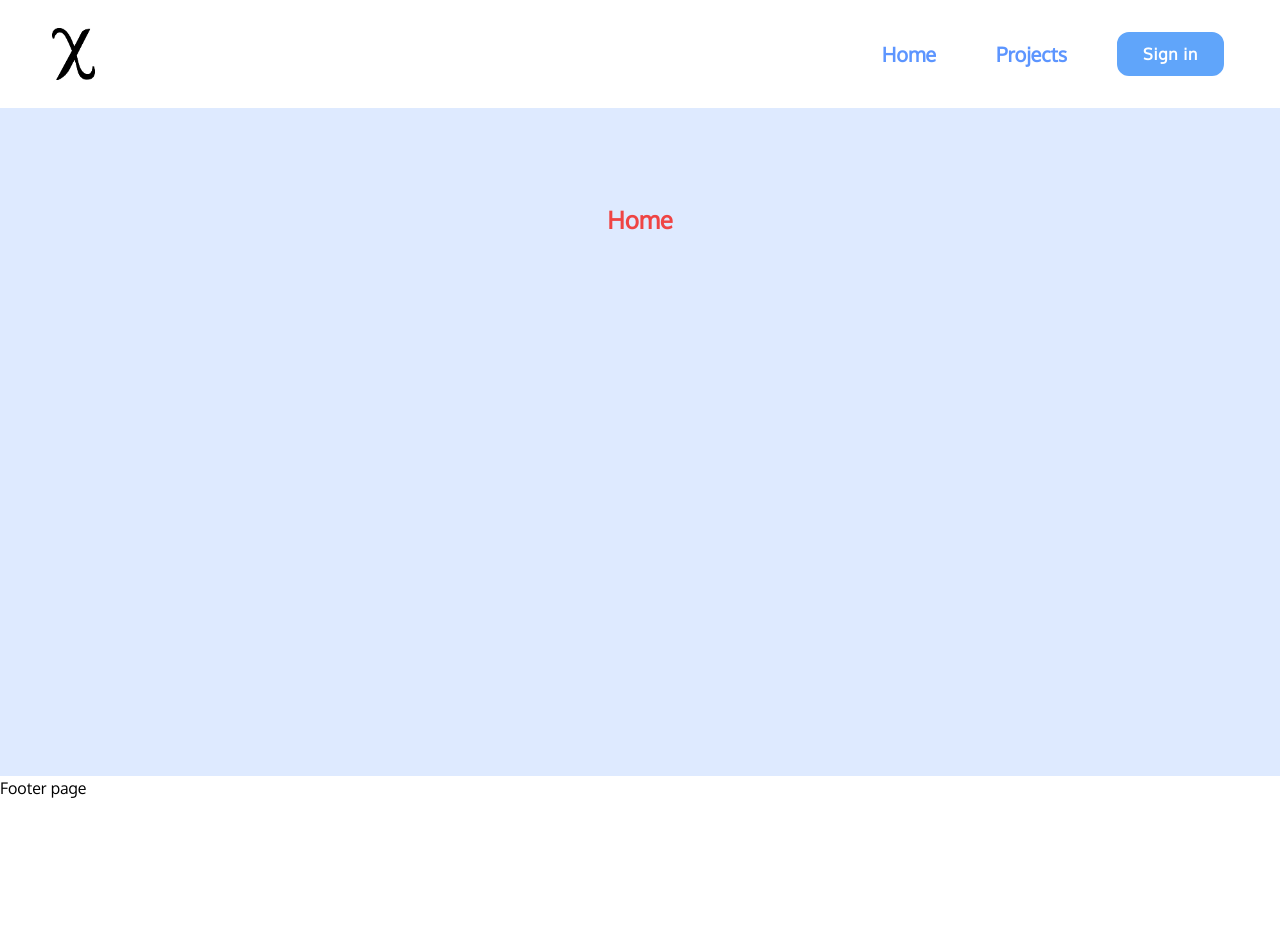
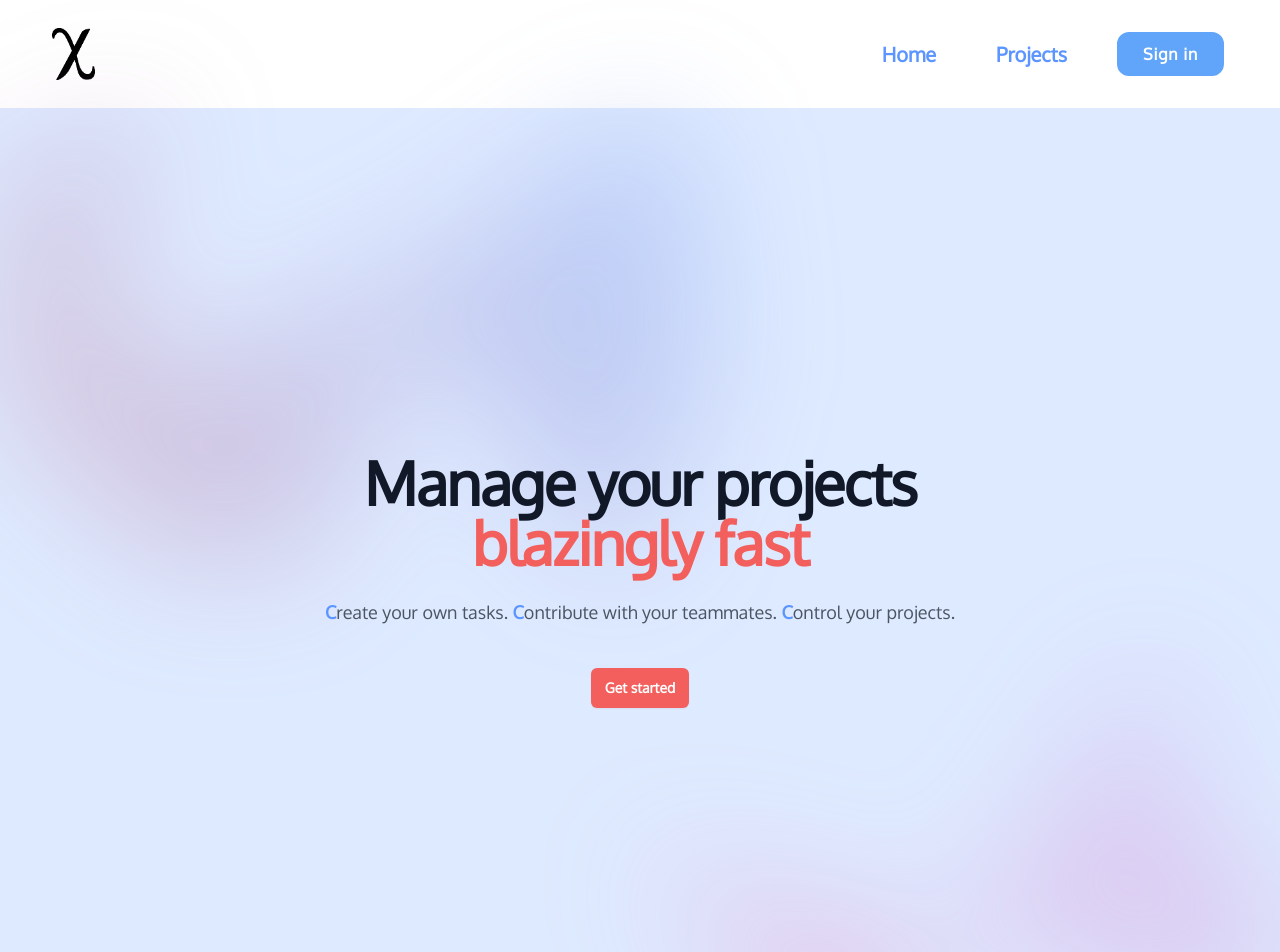
Before and after one commit to danblok/project-roadmaps, a Next.js app in the folder apps/web/: page / in a window 1280 px wide. Shown: the top 952 px of the page. Before the commit the page ends 800 px from the top, so only its background shows below. Built offline with nearby package versions, Linux system fonts and the light colour scheme; no server answers; what prettier-plugin-tailwindcss would draw is missing.

Commit message:
feat: add hero page

```diff
--- a/apps/web/pages/index.tsx
+++ b/apps/web/pages/index.tsx
@@ -1,5 +1,5 @@
-import clsx from 'clsx'
 import Head from 'next/head'
+import Link from 'next/link'
 
 export default function Home() {
   return (
@@ -7,13 +7,55 @@
       <Head>
         <title>Quick Roadmaps</title>
       </Head>
-      <div
-        className={clsx(
-          'text-2xl font-bold text-red-500',
-          'flex justify-center items-center'
-        )}
-      >
-        Home
+      <div className="relative isolate px-6 pt-14 lg:px-8">
+        <div
+          className="absolute inset-x-0 -top-40 -z-10 transform-gpu overflow-hidden blur-3xl sm:-top-80"
+          aria-hidden="true"
+        >
+          <div
+            className="relative left-[calc(50%-11rem)] aspect-[1155/678] w-[36.125rem] -translate-x-1/2 rotate-[30deg] bg-gradient-to-tr from-[#F25F5C] to-[#5C95FF] opacity-30 sm:left-[calc(50%-30rem)] sm:w-[72.1875rem]"
+            style={{
+              clipPath:
+                'polygon(74.1% 44.1%, 100% 61.6%, 97.5% 26.9%, 85.5% 0.1%, 80.7% 2%, 72.5% 32.5%, 60.2% 62.4%, 52.4% 68.1%, 47.5% 58.3%, 45.2% 34.5%, 27.5% 76.7%, 0.1% 64.9%, 17.9% 100%, 27.6% 76.8%, 76.1% 97.7%, 74.1% 44.1%)',
+            }}
+          />
+        </div>
+        <div className="mx-auto max-w-2xl py-24 sm:py-40 lg:py-48">
+          <div className="text-center">
+            <h1 className="text-4xl font-bold tracking-tight text-gray-900 sm:text-6xl">
+              Manage your projects{' '}
+              <span className="text-bittersweet">blazingly fast</span>
+            </h1>
+            <p className="mt-6 text-lg leading-8 text-gray-600">
+              <span className="text-cornflower-blue font-bold">C</span>reate
+              your own tasks.{' '}
+              <span className="text-cornflower-blue font-bold">C</span>ontribute
+              with your teammates.{' '}
+              <span className="text-cornflower-blue font-bold">C</span>ontrol
+              your projects.
+            </p>
+            <div className="mt-10 flex items-center justify-center gap-x-6">
+              <Link
+                href="/projects"
+                className="rounded-md bg-bittersweet px-3.5 py-2.5 text-sm font-semibold text-white shadow-sm hover:bg-cornflower-blue focus-visible:outline focus-visible:outline-2 focus-visible:outline-offset-2 focus-visible:outline-indigo-600"
+              >
+                Get started
+              </Link>
+            </div>
+          </div>
+        </div>
+        <div
+          className="absolute inset-x-0 top-[calc(100%-13rem)] -z-10 transform-gpu overflow-hidden blur-3xl sm:top-[calc(100%-30rem)]"
+          aria-hidden="true"
+        >
+          <div
+            className="relative left-[calc(50%+3rem)] aspect-[1155/678] w-[36.125rem] -translate-x-1/2 bg-gradient-to-tr from-[#ff80b5] to-[#9089fc] opacity-30 sm:left-[calc(50%+36rem)] sm:w-[72.1875rem]"
+            style={{
+              clipPath:
+                'polygon(74.1% 44.1%, 100% 61.6%, 97.5% 26.9%, 85.5% 0.1%, 80.7% 2%, 72.5% 32.5%, 60.2% 62.4%, 52.4% 68.1%, 47.5% 58.3%, 45.2% 34.5%, 27.5% 76.7%, 0.1% 64.9%, 17.9% 100%, 27.6% 76.8%, 76.1% 97.7%, 74.1% 44.1%)',
+            }}
+          />
+        </div>
       </div>
     </>
   )
```
